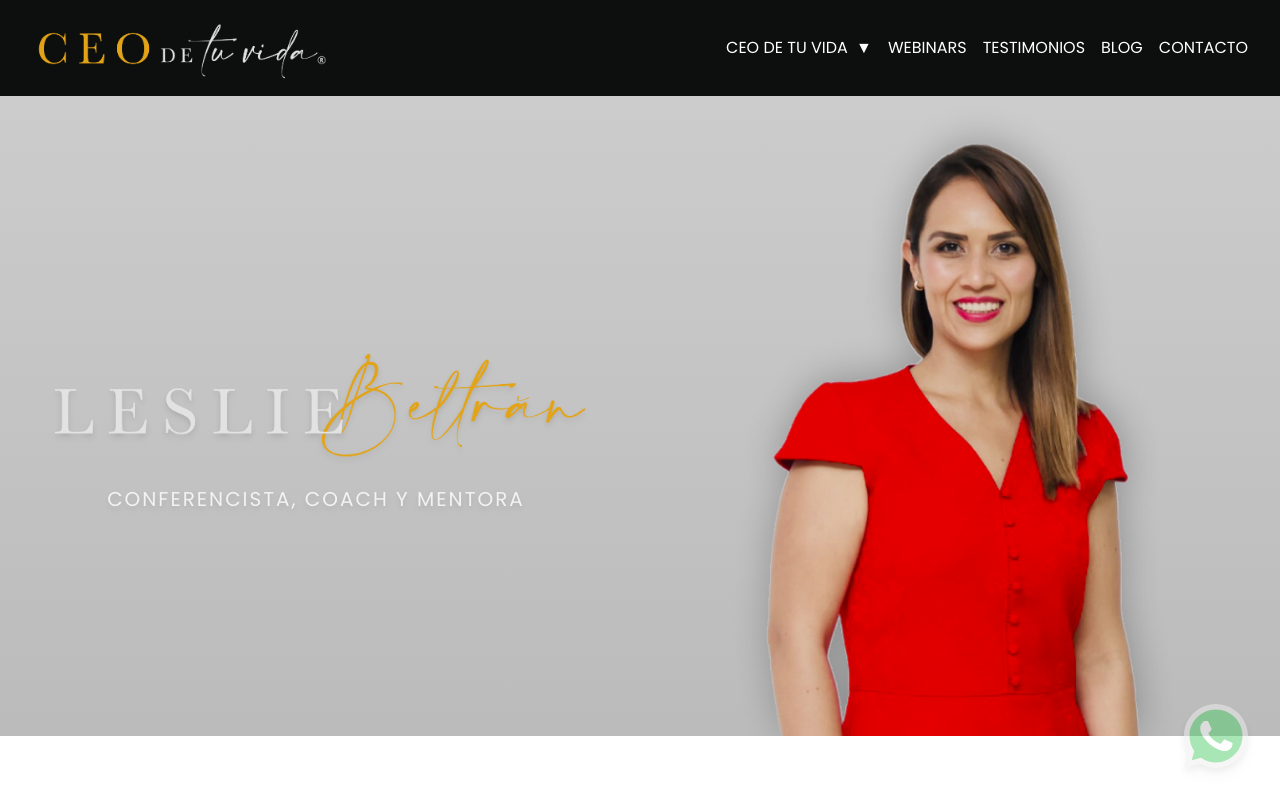
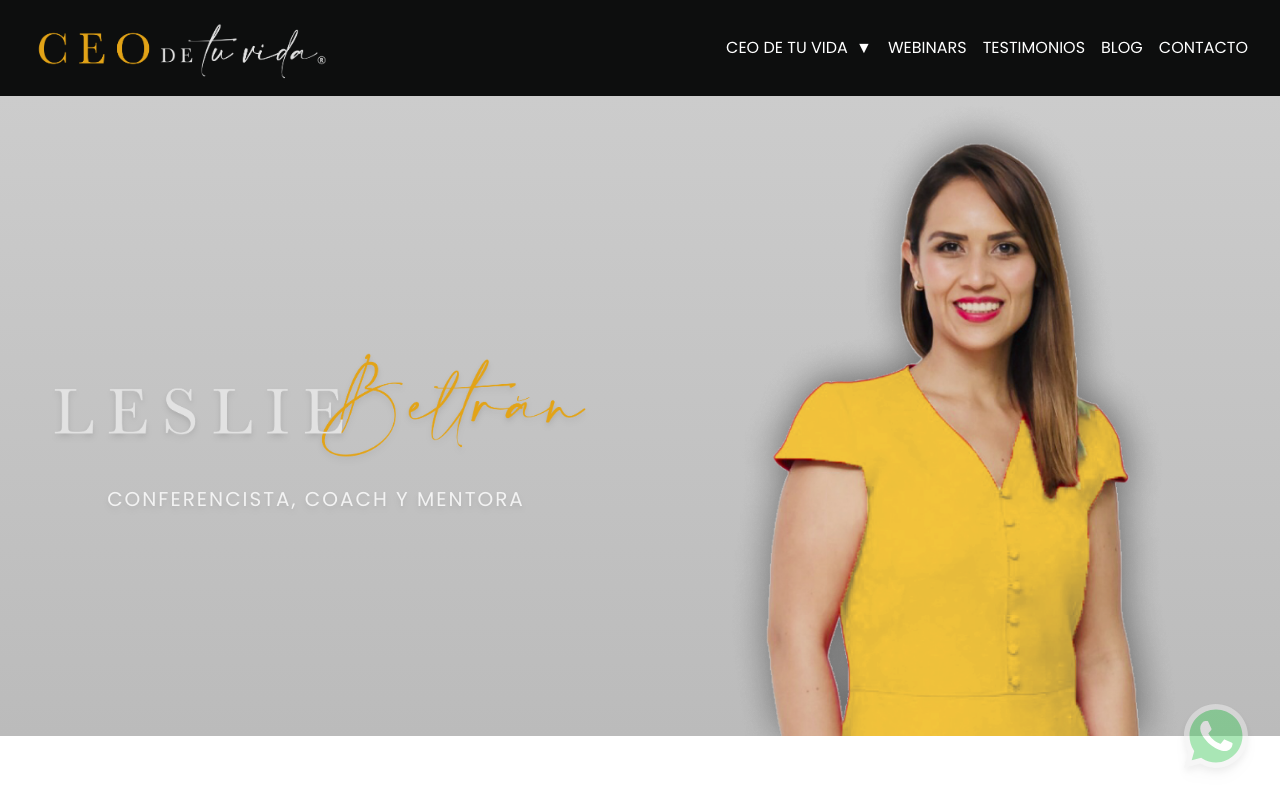
Before and after one commit to amengual-ln/leslie, a SvelteKit app: page / in a window 1280 px wide. Shown: the top 800 px of the page. Built offline with nearby package versions, Linux system fonts and the light colour scheme.

Commit message:
Yellow dress and typography color

```diff
--- a/src/app.css
+++ b/src/app.css
@@ -19,6 +19,7 @@
   body {
     font-family: Poppins, sans-serif;
     scroll-behavior: smooth;
+    color: #231F20;
   }
 
   h1,
```
Also changed, not shown: static/hero-img-red.png (added), static/hero-img.png.
